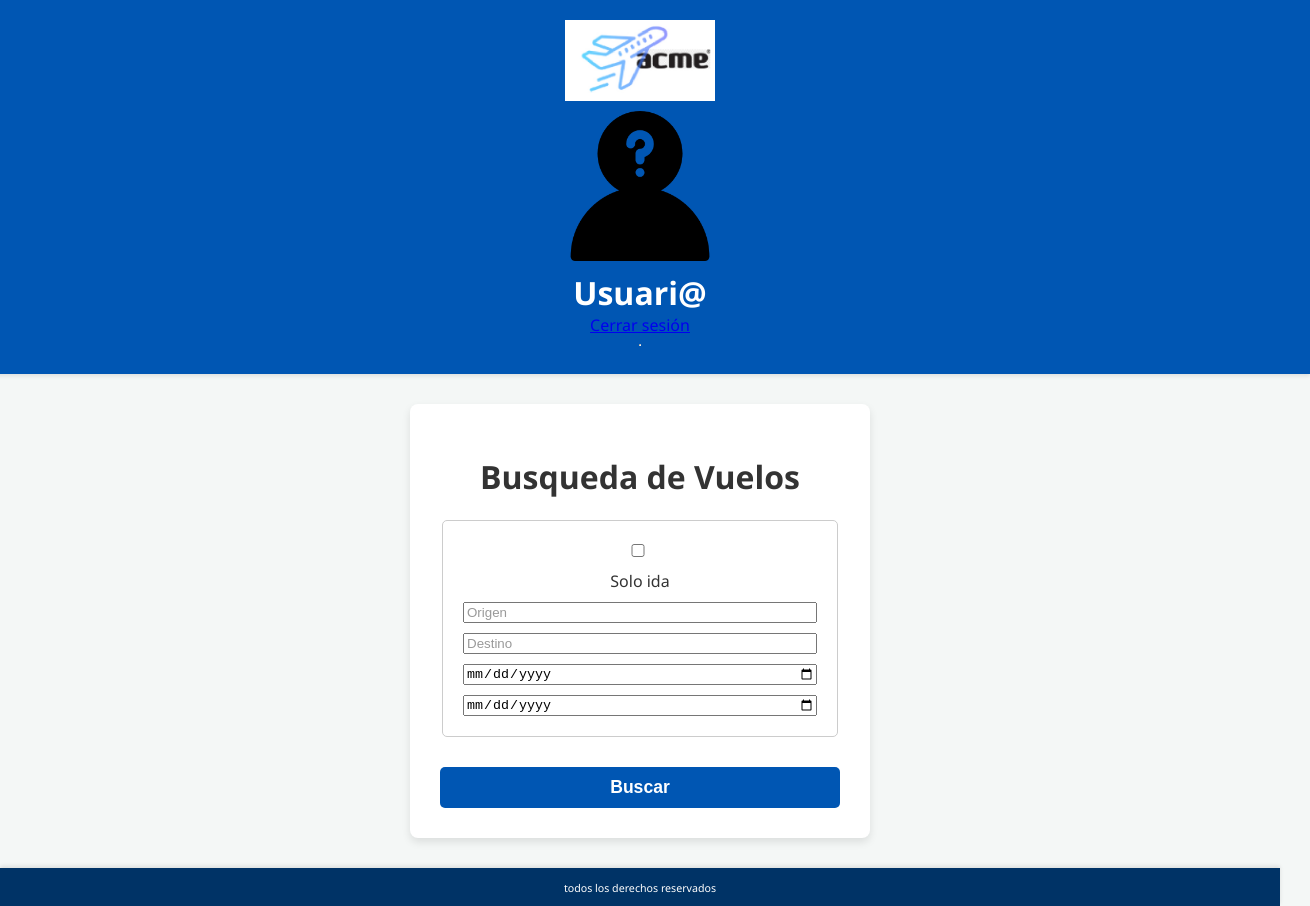
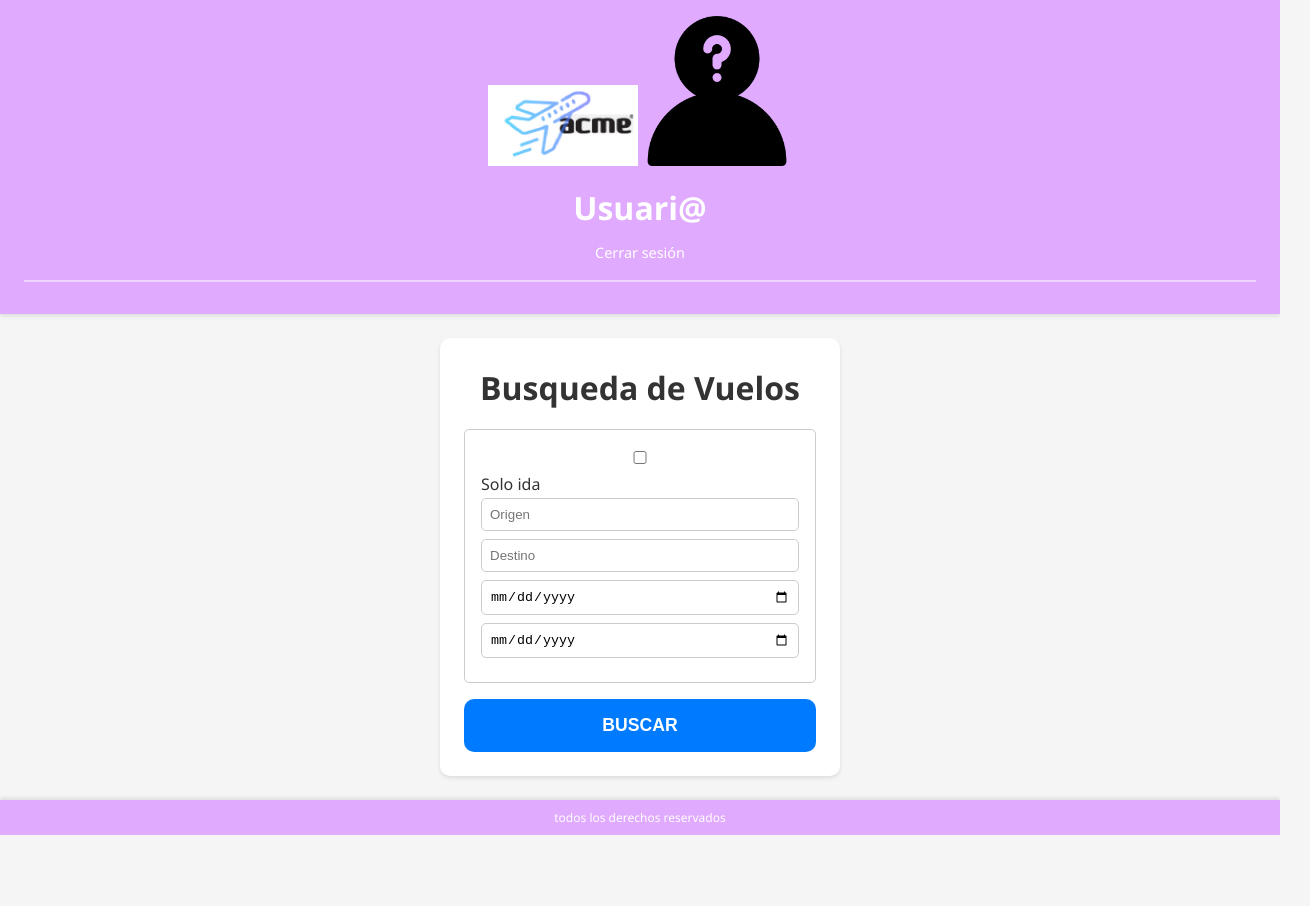
Before and after one commit to juancamilorojasarenas/acme_air_app, a plain HTML site: page html/vuelos/buscar.html in a window 1280 px wide. Shown: the whole page, 1310 px wide, since content can reach past the window. After the commit the page ends 835 px from the top, so only its background shows below. Drawn offline with Linux system fonts and the light colour scheme.

Commit message:
style: :art: actualized
a new styles

by@ Juan Camilo Rojas Arenas

```diff
--- a/estilo/estilos.css
+++ b/estilo/estilos.css
@@ -1,49 +1,57 @@
 :root {
-    --color-primary: #0056b3;
-    --color-secondary: #003366;
+    --color-primary: #007bff;
+    --color-secondary: #e0aaff;
+    --color-text-dark: #333333;
     --color-text-light: #ffffff;
-    --color-text-dark: #333333;
-    --color-background-light: #f4f7f6;
+    --color-background-light: #f5f5f5;
     --color-border: #cccccc;
-    --color-link: #007bff;
-    --color-link-hover: #0056b3;
+    --color-shadow: rgba(0, 0, 0, 0.1);
 
-    --font-family-sans-serif: 'Segoe UI', 'Roboto', 'Helvetica Neue', Arial, sans-serif;
-    --font-family-serif: 'Georgia', serif;
+    --font-family-base: 'Segoe UI', 'Roboto', 'Helvetica Neue', Arial, sans-serif;
+    --font-size-base: 1em;
+    --font-size-h1: 2em;
+    --font-size-h2: 1.5em;
+    --font-size-button: 1.1em;
+    --font-size-small: 0.9em;
 
-    --spacing-small: 10px;
-    --spacing-medium: 20px;
-    --spacing-large: 30px;
-    --spacing-extra-large: 50px;
+    --spacing-small: 8px;
+    --spacing-medium: 16px;
+    --spacing-large: 24px;
+    --spacing-xlarge: 32px;
 
     --border-radius-small: 5px;
-    --border-radius-medium: 8px;
+    --border-radius-medium: 10px;
+    --box-shadow-default: 0 2px 4px var(--color-shadow);
+}
+
+*,
+*::before,
+*::after {
+    box-sizing: border-box;
+    margin: 0;
+    padding: 0;
 }
 
 body {
-    font-family: var(--font-family-sans-serif);
-    margin: 0;
-    padding: 0;
+    font-family: var(--font-family-base);
+    font-size: var(--font-size-base);
     background-color: var(--color-background-light);
     color: var(--color-text-dark);
+    line-height: 1.6;
     display: flex;
     flex-direction: column;
     min-height: 100vh;
     align-items: center;
-    justify-content: center;
+    justify-content: flex-start;
 }
 
 header {
-    background-color: var(--color-primary);
+    background-color: var(--color-secondary);
     color: var(--color-text-light);
     padding: var(--spacing-medium) var(--spacing-large);
     width: 100%;
-    display: flex;
-    flex-direction: column;
-    align-items: center;
     text-align: center;
-    box-shadow: 0 2px 4px rgba(0, 0, 0, 0.1);
-    margin-bottom: var(--spacing-large);
+    box-shadow: var(--box-shadow-default);
 }
 
 header img {
@@ -53,23 +61,51 @@ header img {
 }
 
 header h1 {
+    font-size: var(--font-size-h1);
     margin: 0;
-    font-size: 2em;
+}
+
+header h2 {
+    font-size: var(--font-size-h2);
+    margin-top: var(--spacing-small);
+    font-weight: normal;
+}
+
+header a {
     color: var(--color-text-light);
+    text-decoration: none;
+    font-size: var(--font-size-small);
+    margin-top: var(--spacing-small);
+    display: block;
+}
+
+header a:hover {
+    text-decoration: underline;
+}
+
+header hr {
+    border: none;
+    height: 2px;
+    background-color: rgba(255, 255, 255, 0.5);
+    margin: var(--spacing-medium) 0;
 }
 
 main {
     background-color: var(--color-text-light);
+    border-radius: var(--border-radius-medium);
+    box-shadow: var(--box-shadow-default);
     padding: var(--spacing-large);
-    border-radius: var(--border-radius-medium);
-    box-shadow: 0 4px 8px rgba(0, 0, 0, 0.1);
     width: 90%;
     max-width: 400px;
+    margin: var(--spacing-large) 0;
     display: flex;
     flex-direction: column;
     align-items: center;
-    text-align: center;
-    margin-bottom: var(--spacing-large);
+}
+
+main h1 {
+    font-size: var(--font-size-h1);
+    margin-bottom: var(--spacing-medium);
 }
 
 form {
@@ -81,101 +117,104 @@ form {
 
 fieldset {
     border: 1px solid var(--color-border);
+    border-radius: var(--border-radius-small);
     padding: var(--spacing-medium);
-    border-radius: var(--border-radius-small);
-    margin-bottom: var(--spacing-small);
-    display: flex;
-    flex-direction: column;
-    gap: var(--spacing-small);
+    width: 100%;
 }
 
-fieldset input[type="email"],
-fieldset input[type="password"] {
-    width: calc(100% - var(--spacing-small) * 2);
+fieldset input {
+    width: 100%;
     padding: var(--spacing-small);
     border: 1px solid var(--color-border);
     border-radius: var(--border-radius-small);
-    font-size: 1em;
-    box-sizing: border-box;
-}
-
-fieldset input::placeholder {
-    color: #999;
+    margin-bottom: var(--spacing-small);
 }
 
 fieldset label {
     display: flex;
     align-items: center;
-    font-size: 0.9em;
-    color: var(--color-text-dark);
-    cursor: pointer;
+    margin-bottom: var(--spacing-small);
 }
 
 fieldset input[type="checkbox"] {
-    margin-right: 8px;
+    margin-right: var(--spacing-small);
 }
 
-button[type="submit"] {
+button {
     background-color: var(--color-primary);
     color: var(--color-text-light);
-    padding: var(--spacing-small) var(--spacing-medium);
     border: none;
-    border-radius: var(--border-radius-small);
+    border-radius: var(--border-radius-medium);
+    padding: var(--spacing-medium) var(--spacing-large);
     cursor: pointer;
-    font-size: 1.1em;
+    font-size: var(--font-size-button);
     font-weight: bold;
-    transition: background-color 0.3s ease;
+    text-transform: uppercase;
+    transition: background-color 0.2s ease;
     width: 100%;
 }
 
-button[type="submit"]:hover {
-    background-color: var(--color-link-hover);
+button:hover {
+    background-color: #0056b3;
 }
 
-main a {
-    color: var(--color-link);
+
+a {
+    color: var(--color-primary);
     text-decoration: none;
     margin-top: var(--spacing-small);
-    font-size: 0.9em;
-    transition: color 0.3s ease;
+    font-size: var(--font-size-small);
+    display: inline-block;
 }
 
-main a:hover {
-    color: var(--color-link-hover);
+a:hover {
     text-decoration: underline;
 }
 
 footer {
-    margin-top: auto;
     width: 100%;
     background-color: var(--color-secondary);
     color: var(--color-text-light);
     text-align: center;
-    padding: var(--spacing-small) 0;
-    font-size: 0.8em;
-    box-shadow: 0 -2px 4px rgba(0, 0, 0, 0.1);
+    padding: var(--spacing-small);
+    font-size: var(--font-size-small);
+    margin-top: auto;
+    box-shadow: 0 -2px 4px var(--color-shadow);
+}
+
+footer small {
+    display: block;
+}
+
+
+.form-group {
+    margin-bottom: var(--spacing-medium);
+}
+
+.form-group label {
+    display: block;
+    margin-bottom: var(--spacing-small);
+    font-weight: bold;
+}
+
+input {
+    width: 100%;
+    padding: var(--spacing-small);
+    border: 1px solid var(--color-border);
+    border-radius: var(--border-radius-small);
 }
 
 @media (max-width: 600px) {
-    header {
-        padding: var(--spacing-small) var(--spacing-medium);
-    }
-
-    header h1 {
-            font-size: 1.5em;
-        }
-
     main {
         width: 95%;
         padding: var(--spacing-medium);
     }
 
-    button[type="submit"] {
-        font-size: 1em;
+    header h1 {
+        font-size: 1.5em;
     }
 
-    fieldset input[type="email"],
-    fieldset input[type="password"] {
-        padding: 8px;
+    header h2 {
+        font-size: 1.2em;
     }
 }
```
